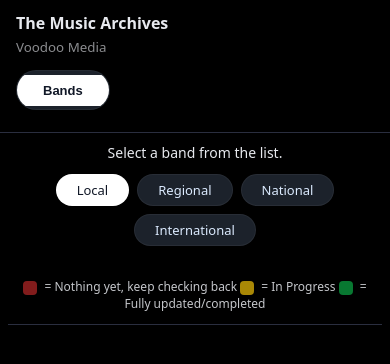
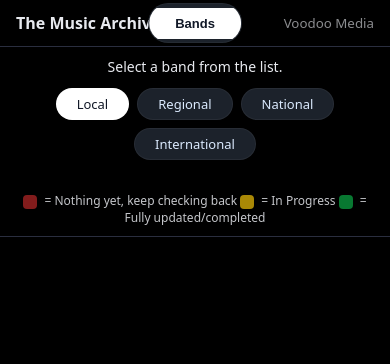
Before and after one commit to ruyven12/Music, a website: page index.html in a window 390 px wide. Drawn offline with Linux system fonts and the light colour scheme; no server answers.

Commit message:
Update index.html

```diff
--- a/index.html
+++ b/index.html
@@ -14,28 +14,26 @@
     --muted: #a8adbd;
     --accent: #8be9fd;
     --border: #2a2e3f;
+
+    /* dynamic viewport height fallback */
+    --vh: 1vh;
   }
 
   * {
     box-sizing: border-box;
+    -webkit-tap-highlight-color: transparent;
   }
 
-  /* REMOVE BLUE HIGHLIGHT */
   *:focus {
     outline: none !important;
   }
-* {
-  -webkit-tap-highlight-color: transparent;
-}
 
-  html,
   body {
     margin: 0;
-    padding: 0;
     background: var(--bg);
     color: var(--text);
-    font-family: system-ui, -apple-system, BlinkMacSystemFont, "Segoe UI",
-      sans-serif;
+    font-family: system-ui, -apple-system, BlinkMacSystemFont, "Segoe UI", sans-serif;
+    height: calc(var(--vh) * 100); /* <<< replaces 100vh */
   }
 
   /* ===========================
@@ -53,7 +51,6 @@
     position: absolute;
     left: 50%;
     transform: translateX(-50%);
-    z-index: 5;
   }
 
   .top-tab {
@@ -66,7 +63,6 @@
     cursor: pointer;
     outline: none;
     border-right: 1px solid rgba(255, 255, 255, 0.02);
-    white-space: nowrap;
   }
 
   .top-tab:last-child {
@@ -98,7 +94,6 @@
 
   header small {
     margin-left: auto;
-    opacity: 0.7;
   }
 
   #crumbs {
@@ -108,12 +103,11 @@
   }
 
   /* ===========================
-           LAYOUT WRAPPER
+           LAYOUT
   ============================ */
   .wrap {
-    max-width: 1200px;
-    margin: 0 auto;
-    padding: 0 12px 24px;
+    display: block;
+    height: calc(var(--vh) * 100 - 50px); /* replaces height calc */
   }
 
   main {
@@ -124,7 +118,7 @@
   }
 
   .results-head {
-    padding: 10px 8px 12px;
+    padding: 10px 16px;
     border-bottom: 1px solid var(--border);
     background: var(--panel);
     display: flex;
@@ -153,7 +147,6 @@
     border: 1px solid rgba(255, 255, 255, 0.05);
     user-select: none;
     transition: background 0.15s, color 0.15s;
-    white-space: nowrap;
   }
 
   .region-pill.active {
@@ -211,26 +204,19 @@
     vertical-align: middle;
   }
 
-  .legend.none {
-    background: #922;
-  }
-
-  .legend.partial {
-    background: #c7a008;
-  }
-
-  .legend.complete {
-    background: #0a8d3a;
-  }
+  .legend.none { background: #922; }
+  .legend.partial { background: #c7a008; }
+  .legend.complete { background: #0a8d3a; }
 
   /* ===========================
             CARDS GRID
   ============================ */
   .cards {
-    padding: 16px 4px 0;
+    padding: 16px;
     display: grid;
-    grid-template-columns: repeat(auto-fit, minmax(190px, 1fr));
-    gap: 16px;
+    grid-template-columns: repeat(auto-fill, minmax(210px, 1fr));
+    gap: 17px;
+    overflow-y: visible; /* REMOVE SCROLLBOX */
   }
 
   .card {
@@ -239,26 +225,15 @@
     background: #050505;
   }
 
-  .card-empty {
-    border-color: #222222;
-    background: inherit;
-  }
+  .card-empty { border-color: #222222; }
 
   .card-partial {
-    background: linear-gradient(
-      160deg,
-      rgba(250, 204, 21, 0.12),
-      rgba(2, 6, 23, 1)
-    );
+    background: linear-gradient(160deg, rgba(250, 204, 21, 0.12), rgba(2, 6, 23, 1));
     border: 5px solid rgba(250, 204, 21, 0.35);
   }
 
   .card-complete {
-    background: linear-gradient(
-      160deg,
-      rgba(22, 163, 74, 0.16),
-      rgba(2, 6, 23, 1)
-    );
+    background: linear-gradient(160deg, rgba(22, 163, 74, 0.16), rgba(2, 6, 23, 1));
     border: 5px solid rgba(22, 163, 74, 0.45);
   }
 
@@ -299,7 +274,7 @@
          BAND DETAIL PANEL
   ============================ */
   .band-detail {
-    padding: 1rem 0;
+    padding: 1rem 1.25rem;
     display: flex;
     flex-direction: column;
     gap: 1rem;
@@ -313,17 +288,17 @@
     margin: 0 auto;
     display: flex;
     flex-direction: column;
-    align-items: stretch;
-    padding: 0 4px 24px;
+    align-items: center;
   }
 
   #band-albums-grid {
     display: grid;
     grid-template-columns: repeat(4, 1fr);
     gap: 12px;
-    justify-content: center;
+    justify-items: center;
   }
 
+  /* RESPONSIVE ALBUM GRID */
   @media (max-width: 900px) {
     #band-albums-grid {
       grid-template-columns: repeat(2, 1fr);
@@ -336,75 +311,24 @@
     }
   }
 
-  .band-detail h2 {
-    font-size: 1.6rem;
-    margin: 0 4px 0.25rem;
-  }
-
-  .band-panel {
-    background: rgba(0, 0, 0, 0.25);
-    border: 1px solid rgba(255, 255, 255, 0.06);
-    border-radius: 8px;
-    padding: 0.75rem 0.9rem;
-    margin: 0 4px;
-    width: 100%;
-  }
-
-  .band-panel p {
-    margin-bottom: 0.75rem;
-    color: #ddd;
-  }
-
-  .band-open-btn {
-    display: inline-block;
-    background: #0ea5e9;
-    color: #000;
-    padding: 0.5rem 0.9rem;
-    border-radius: 6px;
-    font-weight: 600;
-    text-decoration: none;
-  }
-
-  /* ===========================
-          MOBILE TWEAKS
-  ============================ */
-  @media (max-width: 768px) {
-    header {
-      flex-direction: column;
-      align-items: flex-start;
-      gap: 4px;
-    }
-
-    header small {
-      margin-left: 0;
+  /* MOBILE FIXES */
+  @media (max-width: 900px) {
+    body {
+      height: auto;
+      min-height: calc(var(--vh) * 100);
     }
 
     .wrap {
-      padding: 0 8px 20px;
+      height: auto;
+      min-height: calc(var(--vh) * 100 - 50px);
     }
 
-    .results-head {
-      padding: 10px 6px 12px;
-      align-items: stretch;
-    }
-
-    .cards {
-      grid-template-columns: 1fr; /* single column on narrow screens */
-      padding-inline: 0;
-    }
-
-    #band-albums-grid {
-      grid-template-columns: 1fr;
-    }
-
-    .top-tabs {
-      position: static;
-      transform: none;
-      margin-top: 8px;
-      margin-bottom: 12px;
+    main {
+      height: auto;
     }
   }
 </style>
+
 
 
   </head>
@@ -436,5 +360,16 @@
     </div>
 
     <script src="script.js"></script>
+    <script>
+  function setVH() {
+    let vh = window.innerHeight * 0.01;
+    document.documentElement.style.setProperty('--vh', vh + 'px');
+  }
+
+  setVH();
+  window.addEventListener('resize', setVH);
+  window.addEventListener('orientationchange', setVH);
+</script>
+
   </body>
 </html>
```
Lines whose indentation alone changed are shown as unchanged.
